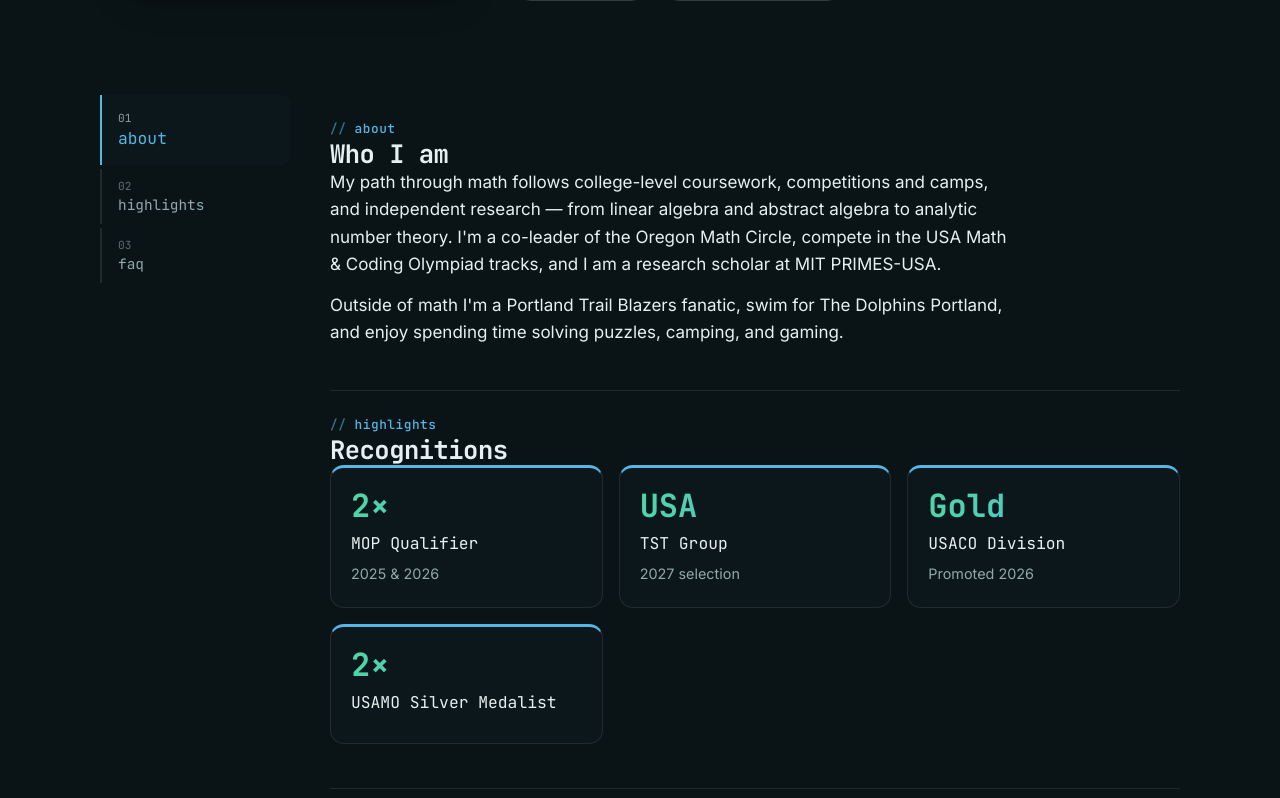
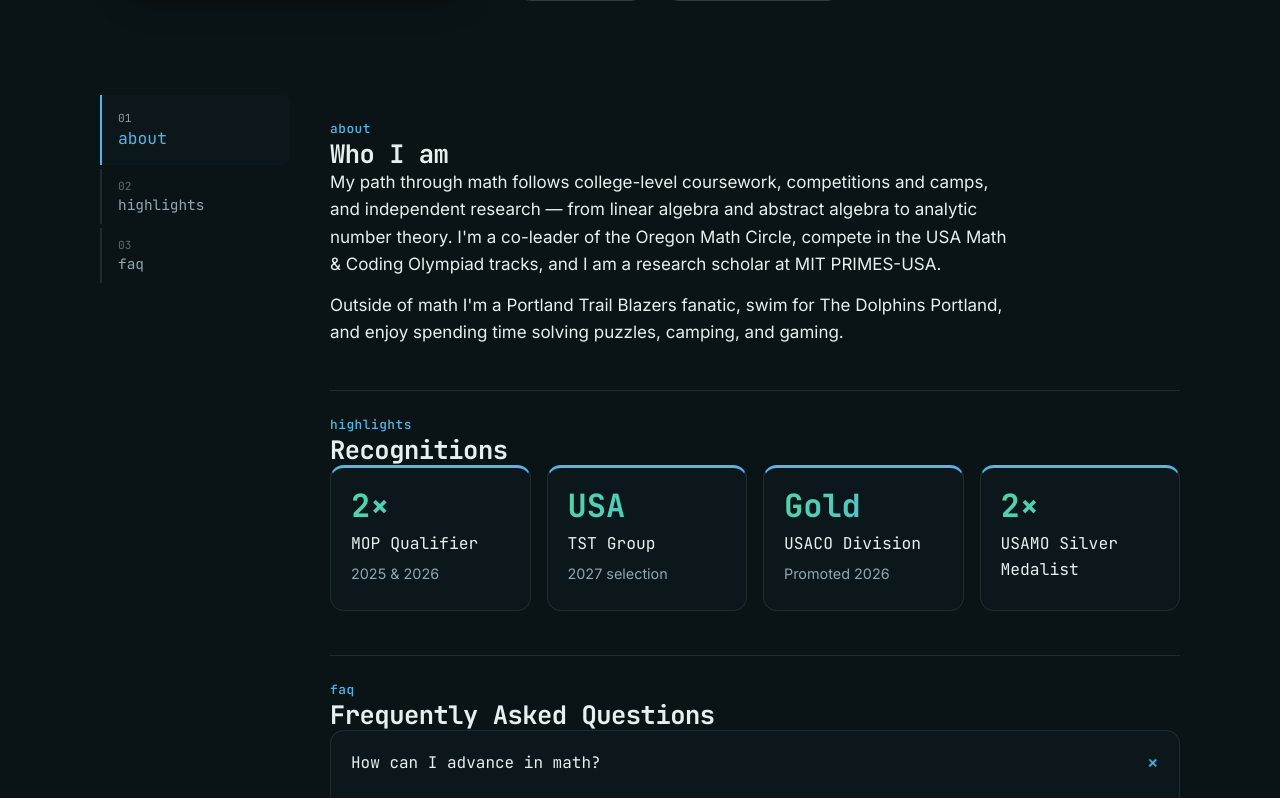
Before and after one commit to Kuku371/portfolio, a React (Create React App) app: page /#/ in a window 1280 px wide. Shown: the part 582-1380 px from the top of the page. Built offline with nearby package versions, Linux system fonts and the light colour scheme.

Commit message:
Update main.scss

```diff
--- a/src/styles/main.scss
+++ b/src/styles/main.scss
@@ -141,10 +141,7 @@
   color: var(--page-accent);
   text-transform: lowercase;
 }
-.eyebrow::before {
-  content: "// ";
-  opacity: 0.6;
-}
+
 
 .page-head {
   padding: 88px 0 8px;
@@ -534,7 +531,7 @@
 /* ----------------------------- Highlights ------------------------------ */
 .highlights {
   display: grid;
-  grid-template-columns: repeat(3, 1fr);
+  grid-template-columns: repeat(auto-fit, minmax(180px, 1fr));
   gap: 16px;
 }
 .highlight {
@@ -699,6 +696,11 @@
   margin-top: 12px;
   font-family: var(--mono);
   font-size: 0.82rem;
+  background: none;
+  border: none;
+  padding: 0;
+  color: var(--text);
+  cursor: pointer;
 }
 .card__link::after {
   content: " ↗";
@@ -723,11 +725,13 @@
   font-family: var(--mono);
   font-size: 1.05rem;
   color: var(--text);
+  text-align: center;
 }
 .comp-group__note {
   color: var(--text-muted);
   font-size: 0.85rem;
   font-family: var(--mono);
+  text-align: center;
 }
 .comp-list {
   list-style: none;
```
